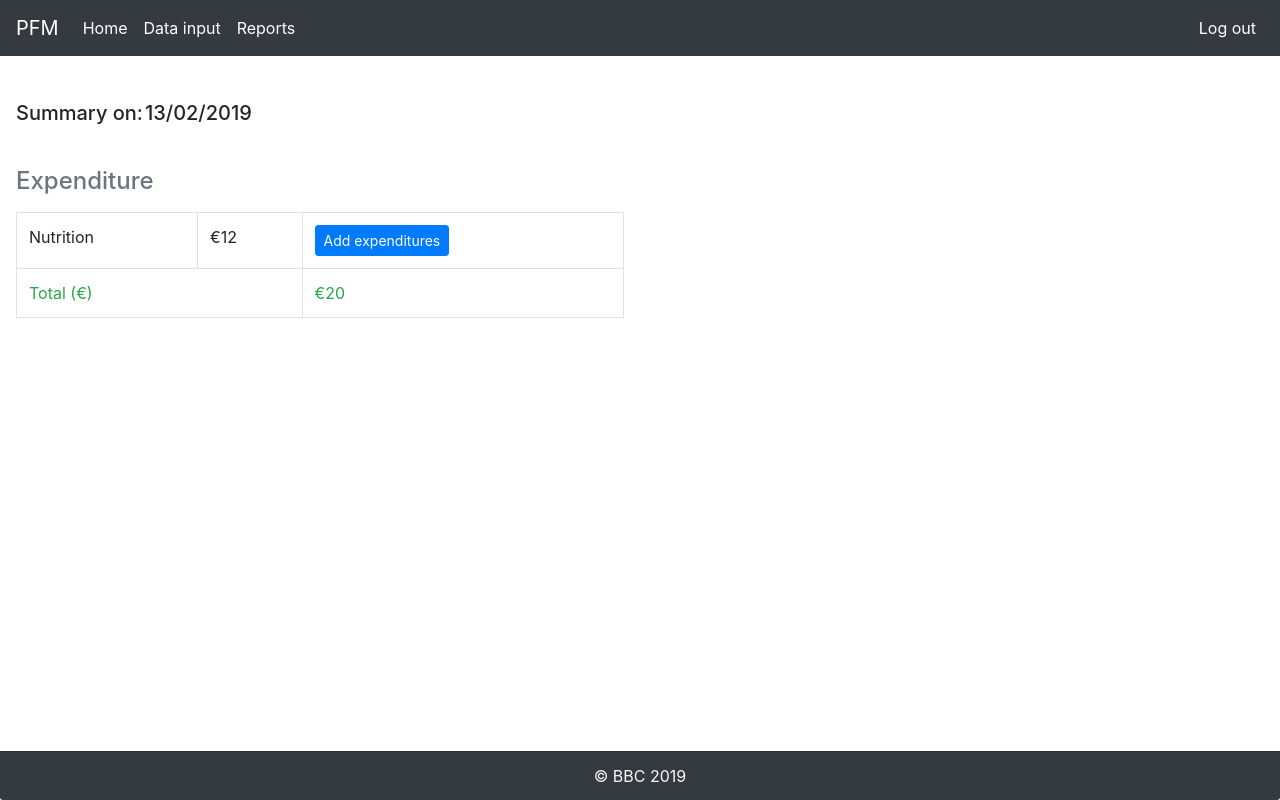
After one commit to Vlad1kaM1ra/pfm, a Flask app: page /inputmain in a window 1280 px wide. The commit adds this page. Run offline with Flask 2, Linux system fonts and the light colour scheme; the visitor is signed in with stand-in values (Sample User, id 1); some libraries are stand-ins or nearby versions.

Commit message:
templates for main data input page

```diff
--- a/app.py
+++ b/app.py
@@ -88,6 +88,12 @@ def index():
         expendituresSum=expendituresSum,
         incomes=incomes,
         incomesTotal=incomesTotal)
+
+
+@app.route("/inputmain")
+@login_required
+def inputmain():
+    return render_template("inputmain.html")
 
 
 @app.route("/login", methods=["GET", "POST"])
--- /dev/null
+++ b/templates/inputmain.html
@@ -0,0 +1,45 @@
+{% extends "layout.html" %}
+
+{% block title %}
+    Data input
+{% endblock %}
+
+{% block main %}
+    <main class="login">
+        <div class="side-div-wrapper col-md-4 order-md-2 mb-4">
+            <div class="div-one"><h5 class="mb-3">Summary on:</h5></div>
+            <div class="div-two"><h5 class="mb-3" id="currentDate"></h5></div>
+        </div>
+
+        <div class="side-div-wrapper">
+            <!--left panel-->
+            <div class="col-md-6 order-md-2 mb-4 div-one">
+                <h4 class="d-flex justify-content-between align-items-center mb-3">
+                    <span class="text-muted">Expenditure</span>
+                </h4>
+                <table class="table table-bordered">
+                    <tbody>
+                         <tr>
+                          <td>Nutrition</td>
+                          <td>&euro;12</td>
+                          <td>
+                            <form role="form" action="inputcat.html" method="get">
+                                <button class="btn btn-primary btn-sm" type="submit">Add expenditures</button>
+                                <input type="hidden" name="category" value="Nutrition">
+                                <input type="hidden" name="date" value="">
+                            </form>
+                          </td>
+                        </tr>
+                        <tr class="text-success">
+                          <td colspan="2">Total (&euro;)</td>
+                          <td>&euro;20</td>
+                    </tbody>
+                </table>
+            </div>
+            <!--right panel-->
+        <div class="col-md-4 order-md-2 mb-4 div-two">
+
+        </div>
+        </div>
+    </main>
+{% endblock %}
--- a/templates/layout.html
+++ b/templates/layout.html
@@ -18,7 +18,7 @@
 </head>
 <body onload="getCurrentDate()">
 <nav class="navbar navbar-expand-md navbar-dark fixed-top bg-dark">
-    <a class="navbar-brand" href="#">PFM</a>
+    <a class="navbar-brand" href="/">PFM</a>
     {% if session.user_id %}
         <button class="navbar-toggler" type="button" data-toggle="collapse" data-target="#navbarCollapse"
                 aria-controls="navbarCollapse" aria-expanded="false" aria-label="Toggle navigation">
@@ -27,10 +27,10 @@
         <div class="collapse navbar-collapse" id="navbarCollapse">
             <ul class="navbar-nav mr-auto">
                 <li class="nav-item">
-                    <a class="nav-link active" href="main.html">Home</a>
+                    <a class="nav-link active" href="/">Home</a>
                 </li>
                 <li class="nav-item active">
-                    <a class="nav-link" href="#">Data input <span class="sr-only">(current)</span></a>
+                    <a class="nav-link" href="/inputmain">Data input</a>
                 </li>
                 <li class="nav-item active">
                     <a class="nav-link active" href="#">Reports</a>
```
Also changed, not shown: static/styles.css (line endings or trailing spaces).
